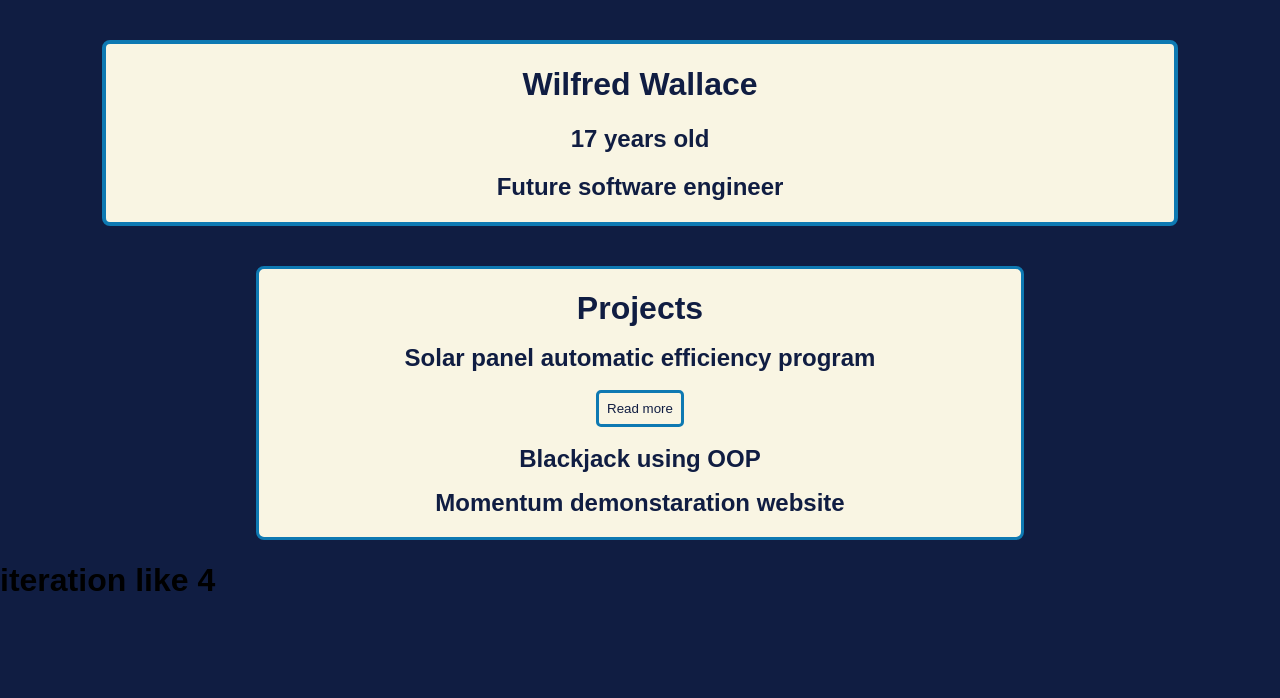
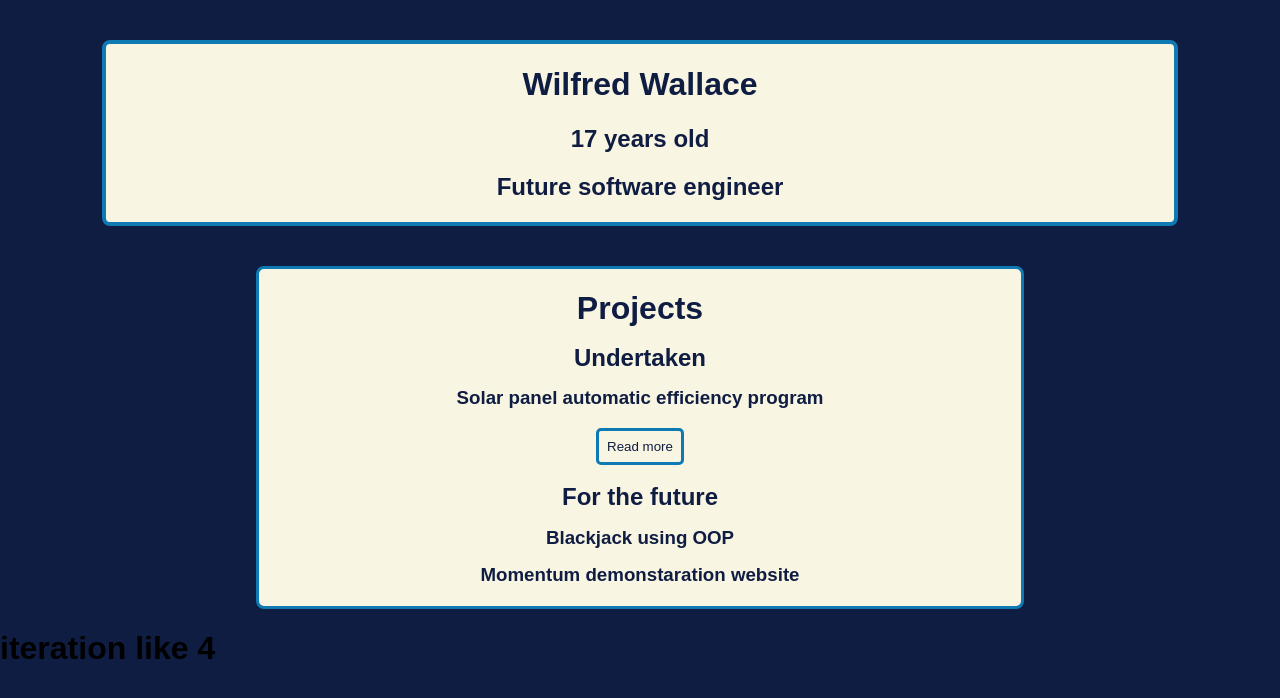
Before and after one commit to WilfWallace/website.1, a plain HTML site: page index.html in a window 1280 px wide. Drawn offline with Linux system fonts and the light colour scheme.

Commit message:
Update index.html

```diff
--- a/index.html
+++ b/index.html
@@ -17,6 +17,7 @@
                 document.getElementById("buttonMoreLess").innerHTML = "Read more";
                 moreLess = true;
             }
+            document.querySelector("h3).style.color = "yellow";
         }
     </script>
 </head>
@@ -28,11 +29,13 @@
     </div>
     <div class='Projects'>
         <h1>Projects</h1>
-        <h2>Solar panel automatic efficiency program</h2>
+        <h2>Undertaken</h2>
+        <h3>Solar panel automatic efficiency program</h2>
         <p id = 'Solar more/less'></p>
         <button onclick="buttonclicked()" class='button' id = "buttonMoreLess">Read more</button>
-        <h2>Blackjack using OOP</h2>
-        <h2>Momentum demonstaration website</h2>
+        <h2>For the future</h2>
+        <h3>Blackjack using OOP</h2>
+        <h3>Momentum demonstaration website</h2>
     </div>
     <div class="Iteration">
         <h1>iteration like 4</h1>
```
